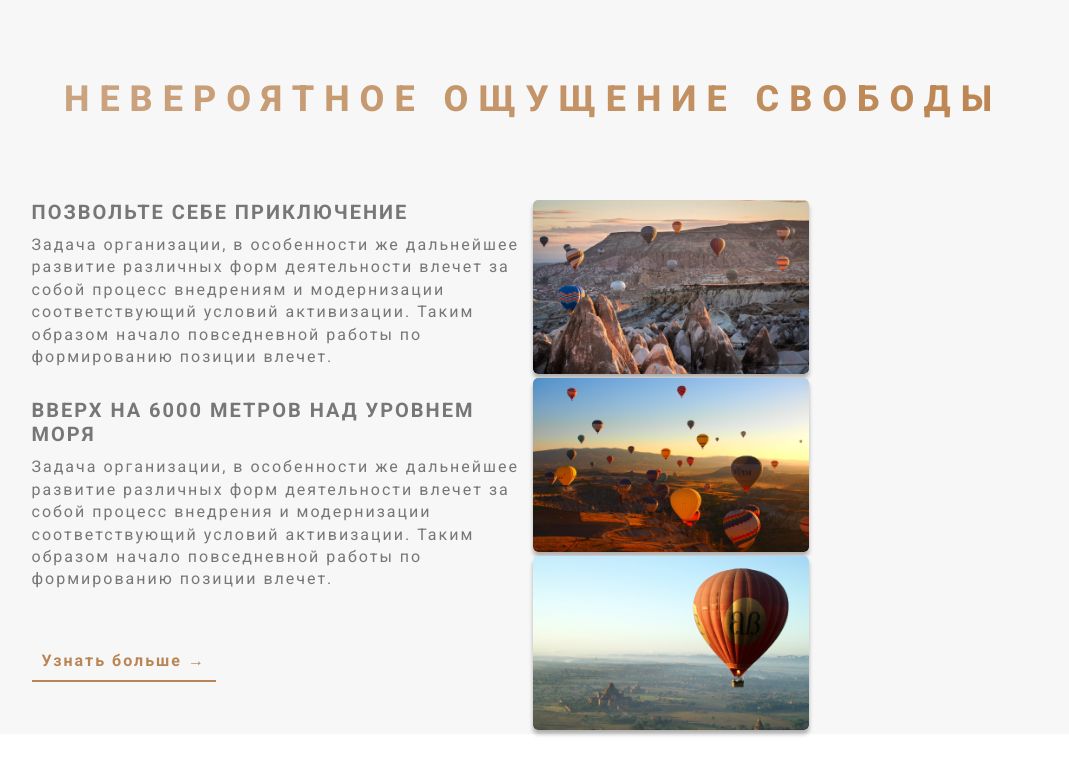
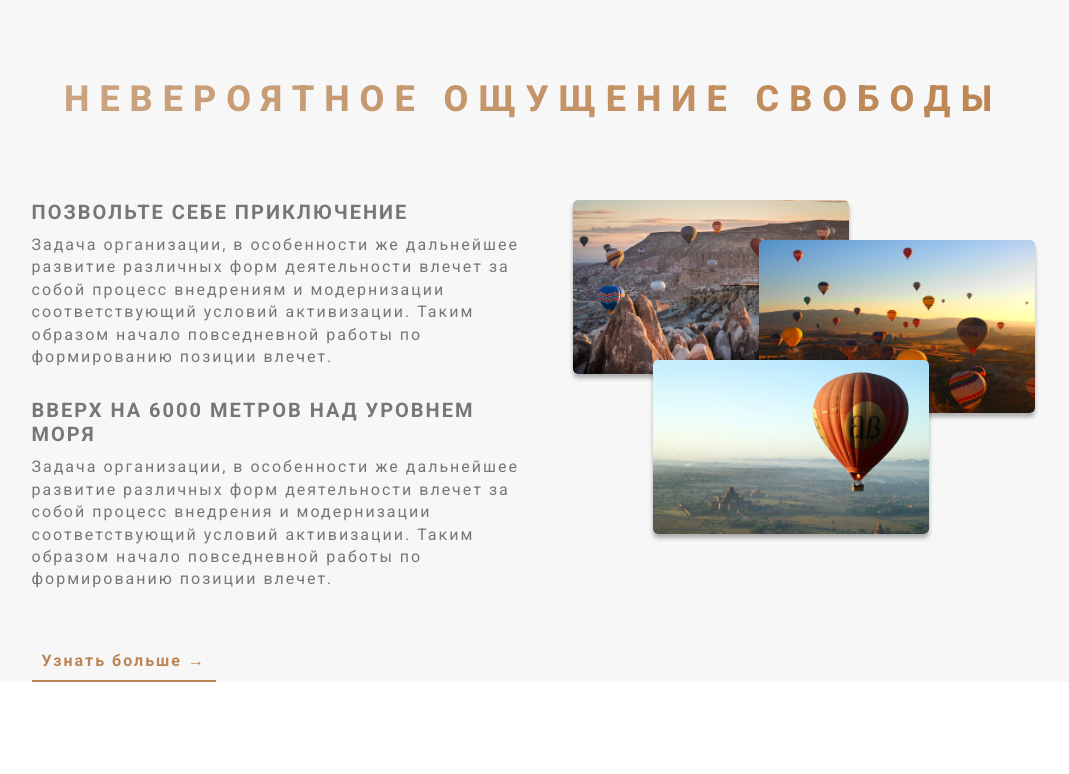
Before and after one commit to BpavelA/ballons, a plain HTML site: page index.html in a window 1280 px wide. Shown: the part 812-1586 px from the top of the page, without its empty margins (107-1176 px from the left). After the commit the page ends 1544 px from the top, so only its background shows below. Drawn offline with Linux system fonts and the light colour scheme.

Commit message:
second_section_done

```diff
--- a/sass/components/_composition.sass
+++ b/sass/components/_composition.sass
@@ -1,9 +1,25 @@
 .composition
  width: 50%
+ position: relative
  &__photo
   width: 55%
   box-shadow: $box-shadow
   border-radius: .5rem
-  &__n1
-  &__n2
-  &__n3
+  position: absolute
+  transition: transform .5s
+  outline-offset: 1rem
+  &_n1
+   top: 0
+   left: 4rem
+  &_n2
+   top: 4rem
+   right: 0
+  &_n3
+   top: 16rem
+   left: 12rem
+  &:hover
+   outline: 1.1rem solid $brown-l
+   transform: scale(1.3)
+   z-index: 3
+ &:hover &__photo:not(:hover)
+  transform: scale(0.8)
```
Also changed, not shown: css/style.css, 1 other file.
